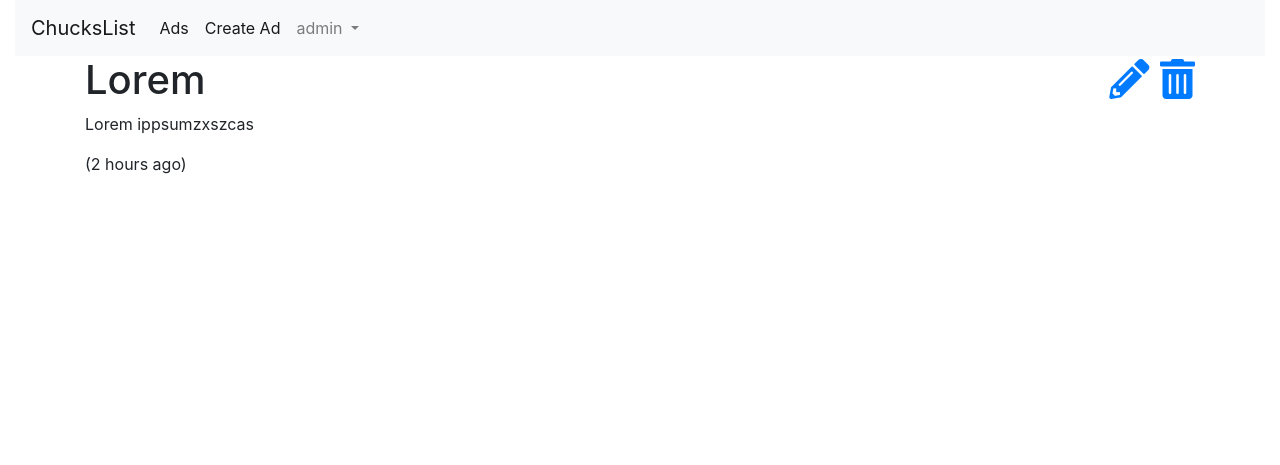
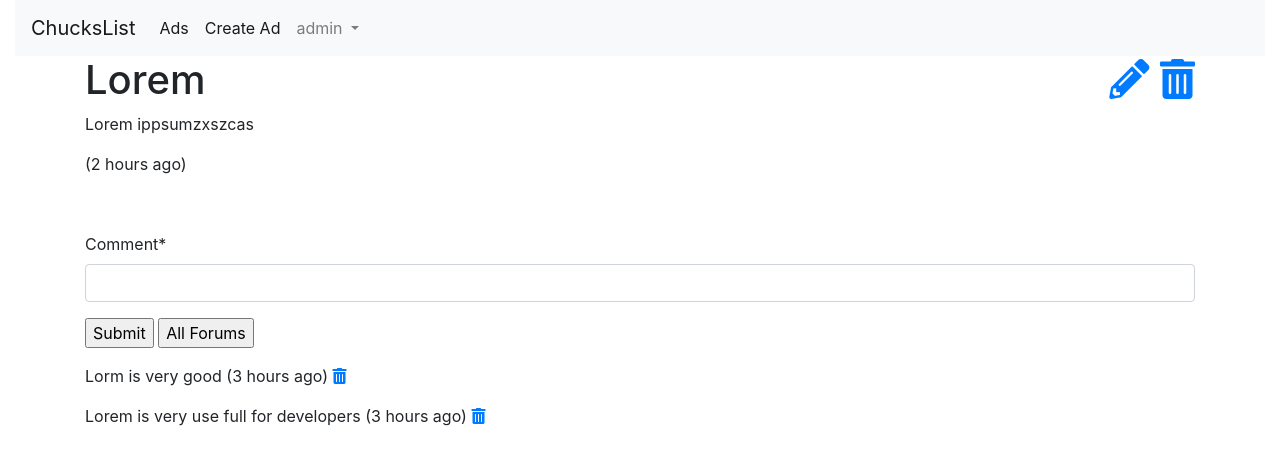
Before and after one commit to amjedsaleel/django-for-everybody, a Django app: page /forums/forum/1 in a window 1280 px wide. Shown: the top 465 px of the page. Run offline with Django 3.2, Linux system fonts and the light colour scheme; a user stored in the database is signed in; data comes from the database, SQL or seed files in the repository; some libraries are stand-ins or nearby versions.

Commit message:
ForumCreateView class and detail.html updated

```diff
--- /dev/null
+++ b/forums/forms.py
@@ -0,0 +1,9 @@
+from django import forms
+from django.core.exceptions import ValidationError
+from django.core import validators
+
+# strip means to remove whitespace from the beginning and the end before storing the column
+
+
+class CommentForm(forms.Form):
+    comment = forms.CharField(required=True, max_length=500, min_length=3, strip=True)
--- a/forums/templates/forums/detail.html
+++ b/forums/templates/forums/detail.html
@@ -1,11 +1,11 @@
-{% extends 'base_bootstrap.html' %}
-{% load humanize %}
+{% extends "base_bootstrap.html" %}
+{% load humanize %} <!-- https://docs.djangoproject.com/en/3.0/ref/contrib/humanize -->
 {% block content %}
     <h1>
         {% if forum.owner == user %}
-            <span style="float: right">
-                <a href="#"><i class="fa fa-pencil"></i></a>
-                <a href="#"><i class="fa fa-trash"></i></a>
+            <span style="float: right;">
+            <a href="{% url 'forums:forum_update' forum.id %}"><i class="fa fa-pencil"></i></a>
+            <a href="#"><i class="fa fa-trash"></i></a>
             </span>
         {% endif %}
         {{ forum.title }}
@@ -14,10 +14,27 @@
         {{ forum.text }}
     </p>
     <p>
-        {% if forum.updated_at %}
-            ({{ forum.updated_at | naturaltime }})
-        {% else %}
-            ({{ forum.created_at | naturaltime }})
-        {% endif %}
+        ({{ forum.updated_at|naturaltime }})
     </p>
-{% endblock content %}
+    {% if user.is_authenticated %}
+        <br clear="all"/>
+        <p>
+            {% load crispy_forms_tags %}
+        <form method="post" action="#">
+            {% csrf_token %}
+            {{ comment_form|crispy }}
+            <input type="submit" value="Submit">
+            <input type="submit" value="All Forums"
+                   onclick="window.location.href='{% url 'forums:all' %}';return false;">
+        </form>
+        </p>
+    {% endif %}
+    {% for comment in comments %}
+        <p> {{ comment.text }}
+            ({{ comment.updated_at|naturaltime }})
+            {% if user == comment.owner %}
+                <a href="#"><i class="fa fa-trash"></i></a>
+            {% endif %}
+        </p>
+    {% endfor %}
+{% endblock %}
--- a/forums/views.py
+++ b/forums/views.py
@@ -4,6 +4,7 @@ from django.http import HttpResponse
 from django.views.generic import ListView, DetailView, CreateView
 from django.contrib.auth.mixins import LoginRequiredMixin
 
+from forums.forms import CommentForm
 from forums.models import Forum, Comment
 from myarts.owner import OwnerListView, OwnerDetailView, OwnerCreateView, OwnerUpdateView, OwnerDeleteView
 
@@ -20,6 +21,13 @@ class ForumDetailView(DetailView):
     model = Forum
     template_name = 'forums/detail.html'
     # context_object_name = 'detail'
+
+    def get(self, request, pk):
+        forum = Forum.objects.get(id=pk)
+        comments = Comment.objects.filter(forum=forum).order_by('-updated_at')
+        comment_form = CommentForm()
+        context = {'forum': forum, 'comments': comments, 'comment_form': comment_form}
+        return render(request, self.template_name, context)
 
 
 class ForumCreateView(LoginRequiredMixin, CreateView):
```
